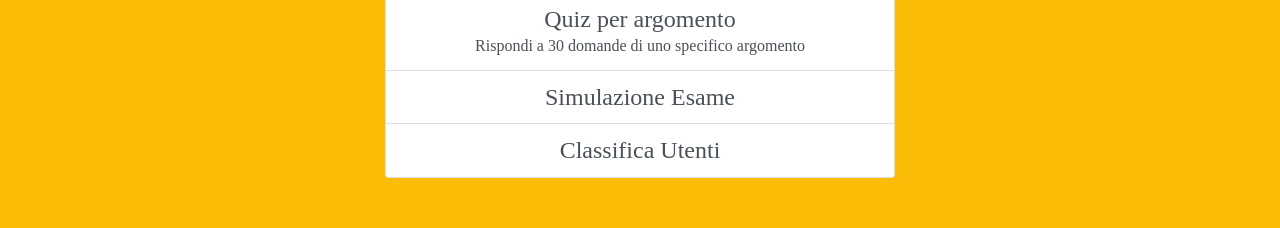
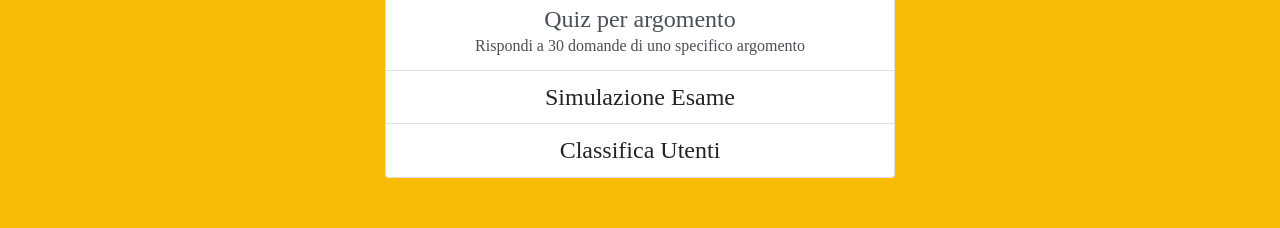
Before and after one commit to ciarlystreet/NuxtPress, a Nuxt app: page /quiz in a window 1280 px wide. Shown: the part 386-614 px from the top of the page. Built offline with nearby package versions, Linux system fonts and the light colour scheme; no server answers; a web font is replaced by a local one.

Commit message:
fixed unused link

```diff
--- a/components/List.vue
+++ b/components/List.vue
@@ -4,7 +4,7 @@
       <b-list-group-item
         v-for="(link, index) in links"
         :key="index"
-        :to="link.href"
+        :to="link.disabled ? '' : link.href"
         :title="link.title"
         class="text-center"
       >
--- a/pages/quiz/index.vue
+++ b/pages/quiz/index.vue
@@ -22,29 +22,34 @@ export default {
           href: 'quiz/tutti-i-quiz-per-argomento/',
           title: 'Tutti i quiz per argomento',
           label: 'Tutti i quiz per argomento',
-          desc: 'Rispondi a tutte le domande di uno specifico argomento'
+          desc: 'Rispondi a tutte le domande di uno specifico argomento',
+          disabled: false
         },
         {
-          // 30 questions by argumnet
+          // 30 questions by argument
           href: 'quiz/quiz-per-argomento/',
           title: 'Quiz per argomento',
           label: 'Quiz per argomento',
-          desc: 'Rispondi a 30 domande di uno specifico argomento'
+          desc: 'Rispondi a 30 domande di uno specifico argomento',
+          disabled: false
         },
         {
           href: 'quiz/simulazione-esame/',
           title: 'Simulazione Esame',
-          label: 'Simulazione Esame'
+          label: 'Simulazione Esame',
+          disabled: true
         },
         {
           href: '/classifica-utenti/',
           title: 'Classifica Utenti',
-          label: 'Classifica Utenti'
+          label: 'Classifica Utenti',
+          disabled: true
         }
         // {
         //   href: '/profilo/',
         //   title: 'Profilo',
-        //   label: 'Profilo'
+        //   label: 'Profilo',
+        //   disabled: true
         // }
       ]
     }
```
